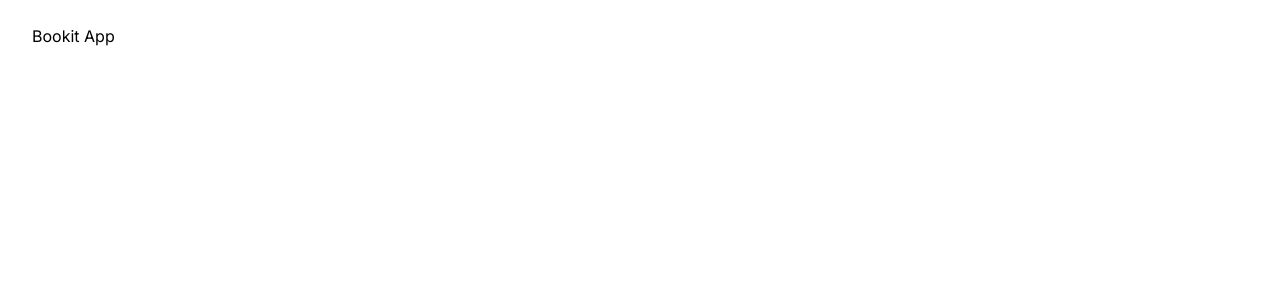
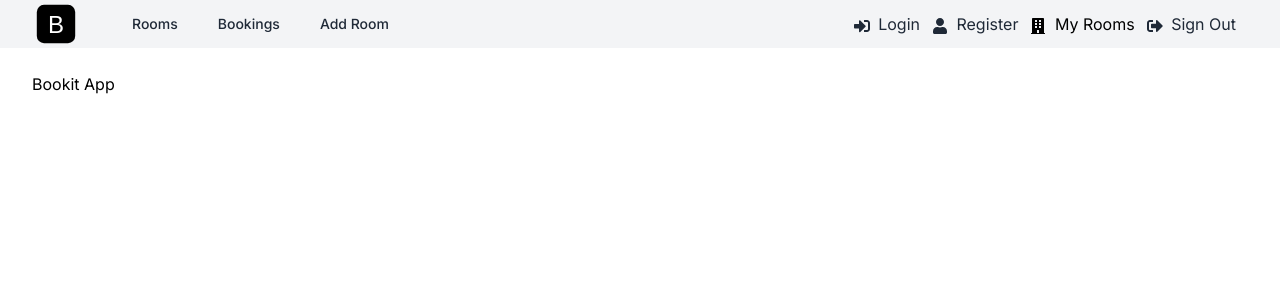
Before and after one commit to rinobrondum/bookit-rino, a Next.js app: page / in a window 1280 px wide. Shown: the top 300 px of the page. Built offline with nearby package versions, Linux system fonts and the light colour scheme.

Commit message:
header  component

```diff
--- a/app/layout.js
+++ b/app/layout.jsx
@@ -1,4 +1,5 @@
 import { Inter } from "next/font/google";
+import Header from "@/components/Header";
 import "@/assets/styles/globals.css";
 
 const inter = Inter({ subsets: ["latin"] });
@@ -12,6 +13,7 @@
   return (
     <html lang="en">
       <body className={inter.className}>
+        <Header />
         <main className="mx-auto max-w-7xl p-4 py-6 sm:px-6 lg:px-8">
           {children}
         </main>
--- a/app/page.js
+++ b/app/page.jsx
@@ -1,4 +1,4 @@
-import Image from "next/image";
+// import Image from "next/image";
 
 export default function Home() {
   return (
--- /dev/null
+++ b/components/Header.jsx
@@ -0,0 +1,98 @@
+import Image from 'next/image';
+import Link from 'next/link';
+import logo from '@/assets/images/logo.svg';
+import { FaUser, FaSignInAlt, FaSignOutAlt, FaBuilding } from 'react-icons/fa';
+
+const Header  = () => {
+    return (
+        <header className="bg-gray-100">
+        <nav className="mx-auto max-w-7xl px-4 sm:px-6 lg:px-8">
+          <div className="flex Link-16 items-center justify-between">
+            <div className="flex items-center">
+              <Link href="/">
+                <Image className="h-12 w-12" src={ logo } alt="Bookit" priority={true} />
+              </Link>
+              <div className="hidden md:block">
+                <div className="ml-10 flex items-baseline space-x-4">
+                  <Link
+                    href="/"
+                    className="rounded-md px-3 py-2 text-sm font-medium text-gray-800 hover:bg-gray-700 hover:text-white"
+                  >
+                    Rooms
+                  </Link>
+                  {/* <!-- Logged In Only --> */}
+                  <Link
+                    href="/bookings.html"
+                    className="rounded-md px-3 py-2 text-sm font-medium text-gray-800 hover:bg-gray-700 hover:text-white"
+                  >
+                    Bookings
+                  </Link>
+                  <Link
+                    href="/add-room.html"
+                    className="rounded-md px-3 py-2 text-sm font-medium text-gray-800 hover:bg-gray-700 hover:text-white"
+                  >
+                    Add Room
+                  </Link>
+                </div>
+              </div>
+            </div>
+            {/* <!-- Right Side Menu --> */}
+            <div className="ml-auto">
+              <div className="ml-4 flex items-center md:ml-6">
+                {/* <!-- Logged Out Only --> */}
+                <Link
+                  href="login.html"
+                  className="mr-3 text-gray-800 hover:text-gray-600"
+                >
+            <FaSignInAlt className='inline mr-1' /> Login
+                </Link>
+                <Link
+                  href="register.html"
+                  className="mr-3 text-gray-800 hover:text-gray-600"
+                >
+                  <FaUser className='inline mr-1' /> Register
+                </Link>
+                <Link href="my-rooms.html">
+                <FaBuilding className='inline mr-1' /> My Rooms
+                </Link>
+                <Link
+                  href="login.html"
+                  className="mx-3 text-gray-800 hover:text-gray-600"
+                >
+                  <FaSignOutAlt className='inline mr-1' /> Sign Out
+                </Link>
+              </div>
+            </div>
+          </div>
+        </nav>
+
+        {/* <!-- Mobile menu --> */}
+        <div class="md:hidden">
+          <div class="space-y-1 px-2 pb-3 pt-2 sm:px-3">
+            <a
+              href="/"
+              class="block rounded-md px-3 py-2 text-base font-medium text-gray-800 hover:bg-gray-700 hover:text-white"
+            >
+              Rooms
+            </a>
+            {/* <!-- Logged In Only --> */}
+            <a
+              href="/bookings.html"
+              class="block rounded-md px-3 py-2 text-base font-medium text-gray-800 hover:bg-gray-700 hover:text-white"
+            >
+              Bookings
+            </a>
+            <a
+              href="/add-room.html"
+              class="block rounded-md px-3 py-2 text-base font-medium text-gray-800 hover:bg-gray-700 hover:text-white"
+            >
+              Add Room
+            </a>
+          </div>
+        </div>
+      </header>
+
+    );
+};
+
+export default Header ;
```
Also changed, not shown: package.json (+5 -4 lines), assets/images/logo.svg (added), 1 other file (tests, documents, lock files or other folders).
